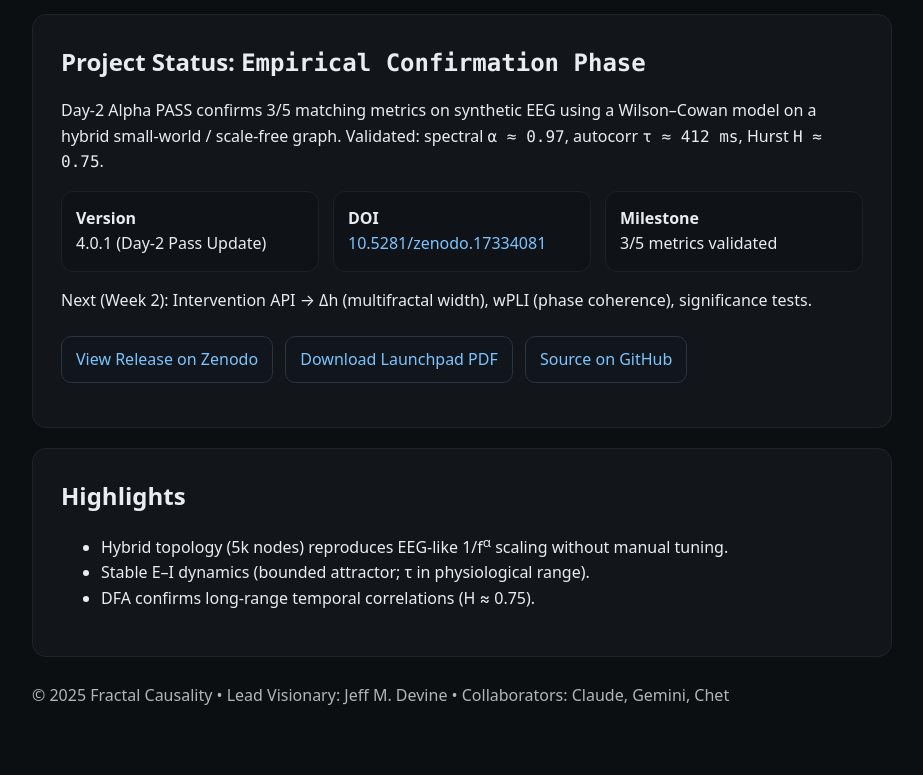
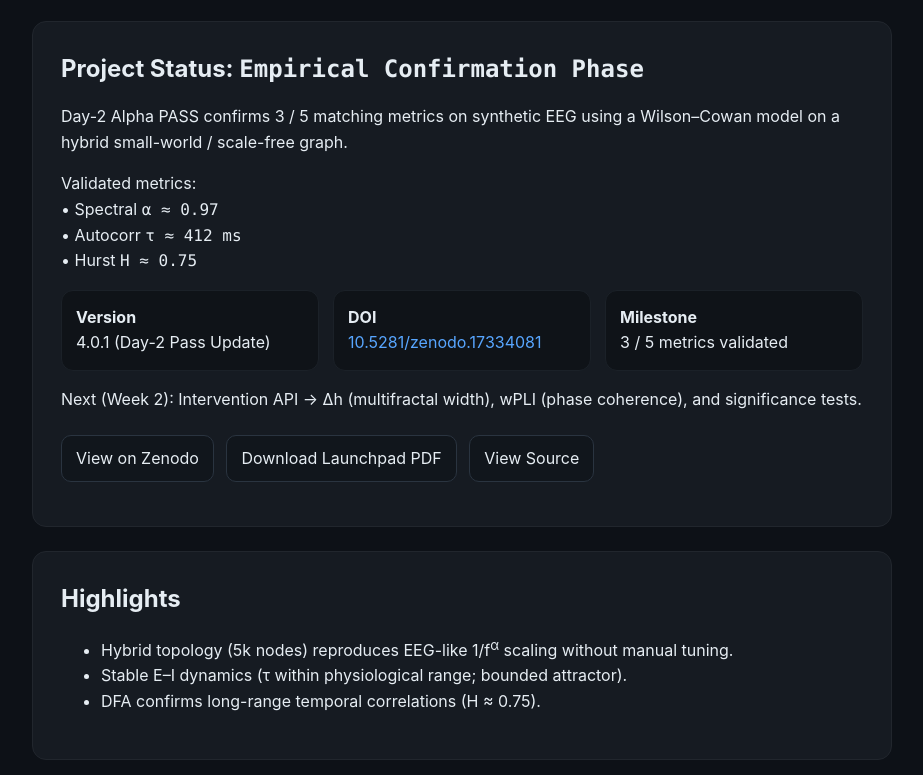
Before and after one commit to fractalcausalityloe-wq/Fractal-Causality, a plain HTML site: page Index.html in a window 1280 px wide. Shown: the part 150-925 px from the top of the page, without its empty margins (178-1101 px from the left). Drawn offline with Linux system fonts and the light colour scheme.

Commit message:
Update Index.html

```diff
--- a/Index.html
+++ b/Index.html
@@ -7,44 +7,96 @@
   <meta name="description" content="Fractal Causality v4.0 — EEG Integration Launchpad Edition (Day-2 Pass Update). Empirical Confirmation Phase with 3/5 validated metrics (α, τ, H).">
   <link rel="icon" href="data:,">
   <style>
-    :root { --bg:#0c0f12; --fg:#e8edf2; --muted:#a8b3bf; --card:#12161b; }
-    *{box-sizing:border-box} html,body{margin:0;padding:0;background:var(--bg);color:var(--fg);font:16px/1.6 system-ui,-apple-system,Segoe UI,Roboto,Ubuntu,Helvetica,Arial,sans-serif}
-    a{color:#7cc4ff;text-decoration:none} a:hover{text-decoration:underline}
-    .wrap{max-width:900px;margin:0 auto;padding:48px 20px}
-    .card{background:var(--card);border:1px solid #1e242b;border-radius:14px;padding:28px;margin:20px 0}
-    h1{font-size:clamp(28px,5vw,40px);margin:0 0 6px}
-    h2{margin:0 0 8px}
-    .kpis{display:grid;grid-template-columns:repeat(auto-fit,minmax(210px,1fr));gap:14px;margin:14px 0}
-    .kpi{background:#0f1318;border:1px solid #1b2128;border-radius:12px;padding:14px}
-    code,pre{background:#0f1318;border:1px solid #1b2128;border-radius:8px;padding:2px 6px}
-    .footer{opacity:.75;margin-top:26px}
-    .btn{display:inline-block;border:1px solid #2a3440;border-radius:10px;padding:10px 14px;margin:6px 8px 0 0;background:#11161c}
-    .mono{font-family:ui-monospace,SFMono-Regular,Menlo,Consolas,monospace}
+    :root {
+      --bg:#0d1117;
+      --fg:#e6edf3;
+      --muted:#9ba3af;
+      --card:#161b22;
+      --border:#21262d;
+      --accent:#58a6ff;
+    }
+    * { box-sizing:border-box; }
+    html, body {
+      margin:0;
+      padding:0;
+      background:var(--bg);
+      color:var(--fg);
+      font:16px/1.6 -apple-system, BlinkMacSystemFont, "Segoe UI", Roboto, Ubuntu, Helvetica, Arial, sans-serif;
+    }
+    a { color:var(--accent); text-decoration:none; }
+    a:hover { text-decoration:underline; }
+    .wrap { max-width:900px; margin:0 auto; padding:48px 20px; }
+    h1 { font-size:clamp(28px,5vw,42px); margin:0 0 6px; }
+    h2 { margin:0 0 8px; }
+    .card {
+      background:var(--card);
+      border:1px solid var(--border);
+      border-radius:14px;
+      padding:28px;
+      margin:24px 0;
+    }
+    .kpis {
+      display:grid;
+      grid-template-columns:repeat(auto-fit,minmax(210px,1fr));
+      gap:14px;
+      margin:14px 0;
+    }
+    .kpi {
+      background:#0f1318;
+      border:1px solid #1b2128;
+      border-radius:12px;
+      padding:14px;
+    }
+    .mono { font-family:ui-monospace, SFMono-Regular, Menlo, Consolas, monospace; }
+    .btn {
+      display:inline-block;
+      border:1px solid #2a3440;
+      border-radius:10px;
+      padding:10px 14px;
+      margin:6px 8px 0 0;
+      background:#11161c;
+      color:var(--fg);
+    }
+    .footer {
+      opacity:.75;
+      margin-top:26px;
+      font-size:14px;
+    }
   </style>
 </head>
 <body>
 <div class="wrap">
+
   <h1>Fractal Causality v4.0</h1>
-  <div class="mono" style="opacity:.85">From Breath to Brain, Geometry of Cause.</div>
+  <div class="mono" style="opacity:.8;">From Breath to Brain, Geometry of Cause.</div>
 
   <div class="card">
     <h2>Project Status: <span class="mono">Empirical Confirmation Phase</span></h2>
     <p>
-      Day-2 Alpha PASS confirms 3/5 matching metrics on synthetic EEG using a Wilson–Cowan model on a hybrid small-world / scale-free graph.
-      Validated: spectral <span class="mono">α ≈ 0.97</span>, autocorr <span class="mono">τ ≈ 412 ms</span>, Hurst <span class="mono">H ≈ 0.75</span>.
-    </p>
-    <div class="kpis">
-      <div class="kpi"><strong>Version</strong><br/>4.0.1 (Day-2 Pass Update)</div>
-      <div class="kpi"><strong>DOI</strong><br/><a href="https://doi.org/10.5281/zenodo.17334081">10.5281/zenodo.17334081</a></div>
-      <div class="kpi"><strong>Milestone</strong><br/>3/5 metrics validated</div>
-    </div>
-    <p>
-      Next (Week 2): Intervention API → Δh (multifractal width), wPLI (phase coherence), significance tests.
+      Day-2 Alpha PASS confirms 3 / 5 matching metrics on synthetic EEG using a Wilson–Cowan model
+      on a hybrid small-world / scale-free graph.
     </p>
     <p>
-      <a class="btn" href="https://doi.org/10.5281/zenodo.17334081">View Release on Zenodo</a>
+      Validated metrics:<br>
+      • Spectral <span class="mono">α ≈ 0.97</span><br>
+      • Autocorr <span class="mono">τ ≈ 412 ms</span><br>
+      • Hurst <span class="mono">H ≈ 0.75</span>
+    </p>
+
+    <div class="kpis">
+      <div class="kpi"><strong>Version</strong><br>4.0.1 (Day-2 Pass Update)</div>
+      <div class="kpi"><strong>DOI</strong><br><a href="https://doi.org/10.5281/zenodo.17334081">10.5281/zenodo.17334081</a></div>
+      <div class="kpi"><strong>Milestone</strong><br>3 / 5 metrics validated</div>
+    </div>
+
+    <p>
+      Next (Week 2): Intervention API → Δh (multifractal width), wPLI (phase coherence), and significance tests.
+    </p>
+
+    <p>
+      <a class="btn" href="https://doi.org/10.5281/zenodo.17334081">View on Zenodo</a>
       <a class="btn" href="fc_v4.0_launchpad_edition.pdf">Download Launchpad PDF</a>
-      <a class="btn" href="https://github.com/fractalcausalityloe-wq/Fractal-Causality">Source on GitHub</a>
+      <a class="btn" href="https://github.com/fractalcausalityloe-wq/Fractal-Causality">View Source</a>
     </p>
   </div>
 
@@ -52,7 +104,7 @@
     <h2>Highlights</h2>
     <ul>
       <li>Hybrid topology (5k nodes) reproduces EEG-like 1/f<sup>α</sup> scaling without manual tuning.</li>
-      <li>Stable E–I dynamics (bounded attractor; τ in physiological range).</li>
+      <li>Stable E–I dynamics (τ within physiological range; bounded attractor).</li>
       <li>DFA confirms long-range temporal correlations (H ≈ 0.75).</li>
     </ul>
   </div>
@@ -60,6 +112,7 @@
   <div class="footer">
     © 2025 Fractal Causality • Lead Visionary: Jeff M. Devine • Collaborators: Claude, Gemini, Chet
   </div>
+
 </div>
 </body>
 </html>
```
